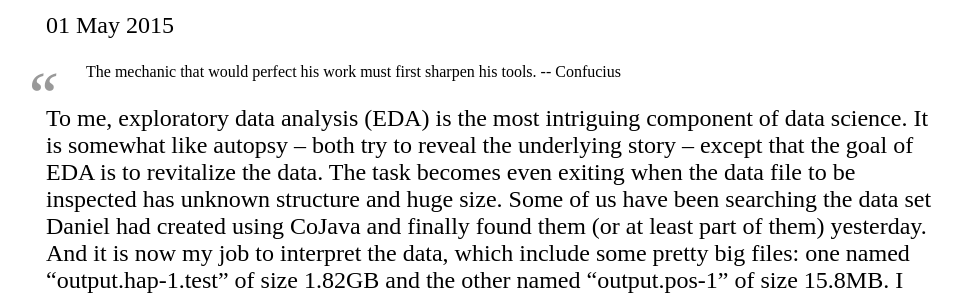
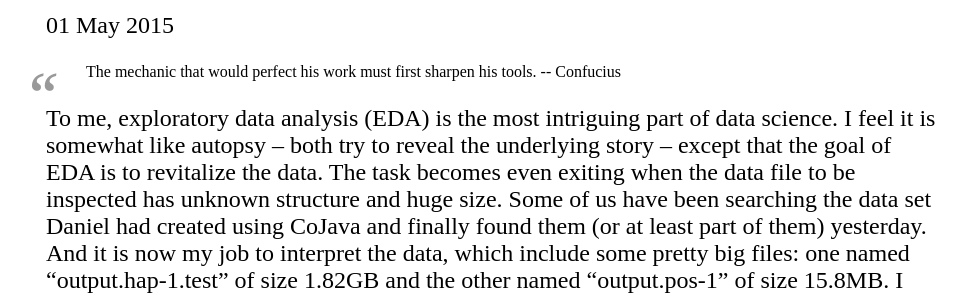
Before and after one commit to lybird300/lybird300.github.io, a Jekyll site: the page built from _posts/2015-05-01-inspect-big-data.md, in a window 1280 px wide. Shown: the part 148-445 px from the top of the page, without its empty margins (146-1116 px from the left). Built offline with Jekyll 4.4.1, drawn with Linux system fonts in a browser that asks for light colours; some of the changed text lies outside the part shown.

Commit message:
Update 2015-05-01-inspect-big-data.md

```diff
--- a/_posts/2015-05-01-inspect-big-data.md
+++ b/_posts/2015-05-01-inspect-big-data.md
@@ -4,7 +4,7 @@
 date: 2015-05-01
 ---
 <blockquote>The mechanic that would perfect his work must first sharpen his tools. -- Confucius</blockquote>
-To me, exploratory data analysis (EDA) is the most intriguing component of data science. It is somewhat like autopsy -- both try to reveal the underlying story -- except that the goal of EDA is to revitalize the data. The task becomes even exiting when the data file to be inspected has unknown structure and huge size. Some of us have been searching the data set Daniel had created using CoJava and finally found them (or at least part of them) yesterday. And it is now my job to interpret the data, which include some pretty big files: one named "output.hap-1.test" of size 1.82GB and the other named "output.pos-1" of size 15.8MB. I have some clue about <a href="http://lybird300.github.io/2015/04/20/cojava-manual.html#anchor">what might be in that file </a>, but still need to be sure by peeking into them. Because of the daunting size of these files, I decided to inspect them remotely using <a href="http://mobaxterm.mobatek.net/">MobaXterm</a>, which Kirk has been using to demonstrating his CHAT program. (Did I mention that this PhD + MD is also good at computer programming?)
+To me, exploratory data analysis (EDA) is the most intriguing part of data science. I feel it is somewhat like autopsy -- both try to reveal the underlying story -- except that the goal of EDA is to revitalize the data. The task becomes even exiting when the data file to be inspected has unknown structure and huge size. Some of us have been searching the data set Daniel had created using CoJava and finally found them (or at least part of them) yesterday. And it is now my job to interpret the data, which include some pretty big files: one named "output.hap-1.test" of size 1.82GB and the other named "output.pos-1" of size 15.8MB. I have some clue about <a href="http://lybird300.github.io/2015/04/20/cojava-manual.html#anchor">what might be in that file </a>, but still need to be sure by peeking into them. Because of the daunting size of these files, I decided to inspect them remotely using <a href="http://mobaxterm.mobatek.net/">MobaXterm</a>, which Kirk has been using to demonstrating his CHAT program. (Did I mention that this PhD + MD is also good at computer programming?)
 
 I first installed R-3.2.0 on the server and then used "read.table" to obtain the first line of "output.hap-1.test". Fifteen minutes later nothing was returned. It was still reading that single line!!! It seems that the only option left for me is to use Unix commands for EDA. Luckily, I'm not the only one who has encountered such a problem (see the references of this post).
 
```
